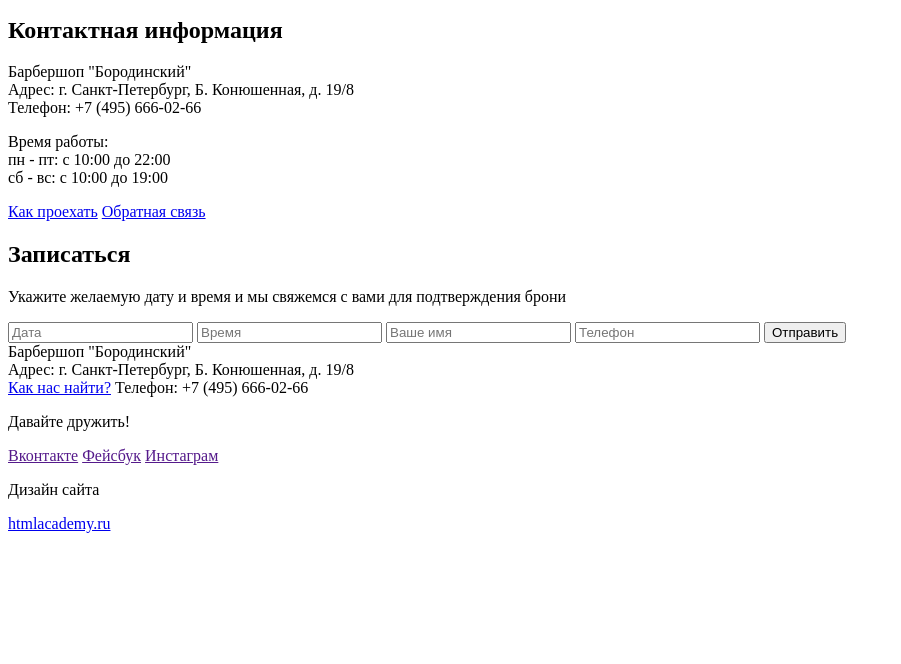
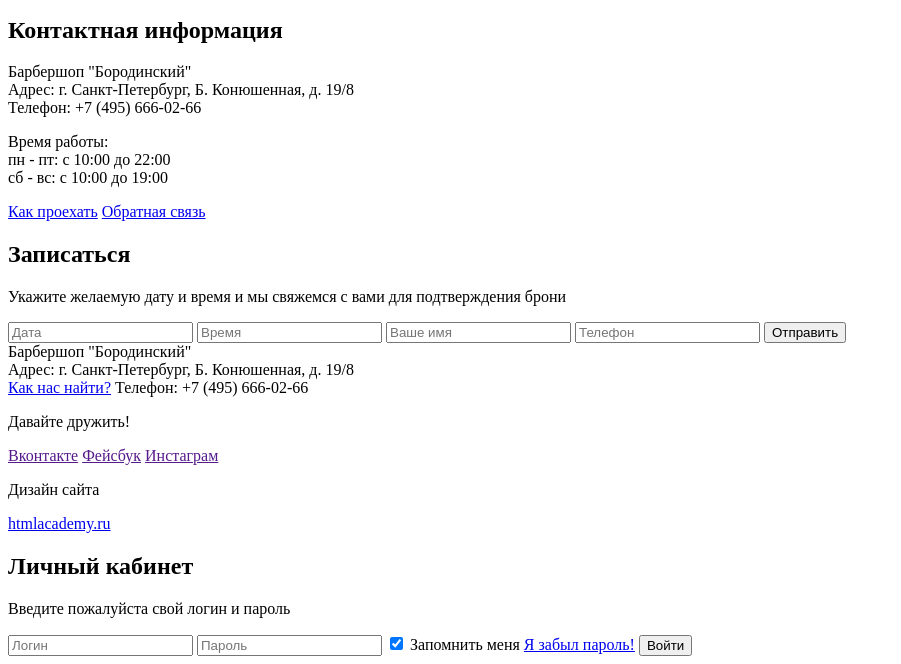
Before and after one commit to Zabarik/barbershop, a plain HTML site: page index.html in a window 1280 px wide. Shown: the part 842-1506 px from the top of the page, without its empty margins (0-901 px from the left). Before the commit the page ends 1383 px from the top, so only its background shows below. Drawn offline with Linux system fonts and the light colour scheme.

Commit message:
Login popup is added

```diff
--- a/index.html
+++ b/index.html
@@ -129,5 +129,17 @@
 			</div>
 		</footer>
 
+		<div class="login-popup">
+			<h2 class="login-popup-title">Личный кабинет</h2>
+			<p>Введите пожалуйста свой логин и пароль</p>
+			<form class="login-form" action="/echo" method="post">
+				<input type="text" name="login" value="" placeholder="Логин">
+				<input type="password" name="password" value="" placeholder="Пароль">
+				<input type="checkbox" name="checkbox" id="checkbox-field" checked>
+				<label for="checkbox-field">Запомнить меня</label>
+				<a href="#">Я забыл пароль!</a>
+				<button class="btn" type="submit">Войти</button>
+			</form>
+		</div>
 	</body>
 </html>
```
Also changed, not shown: 1 other file.
